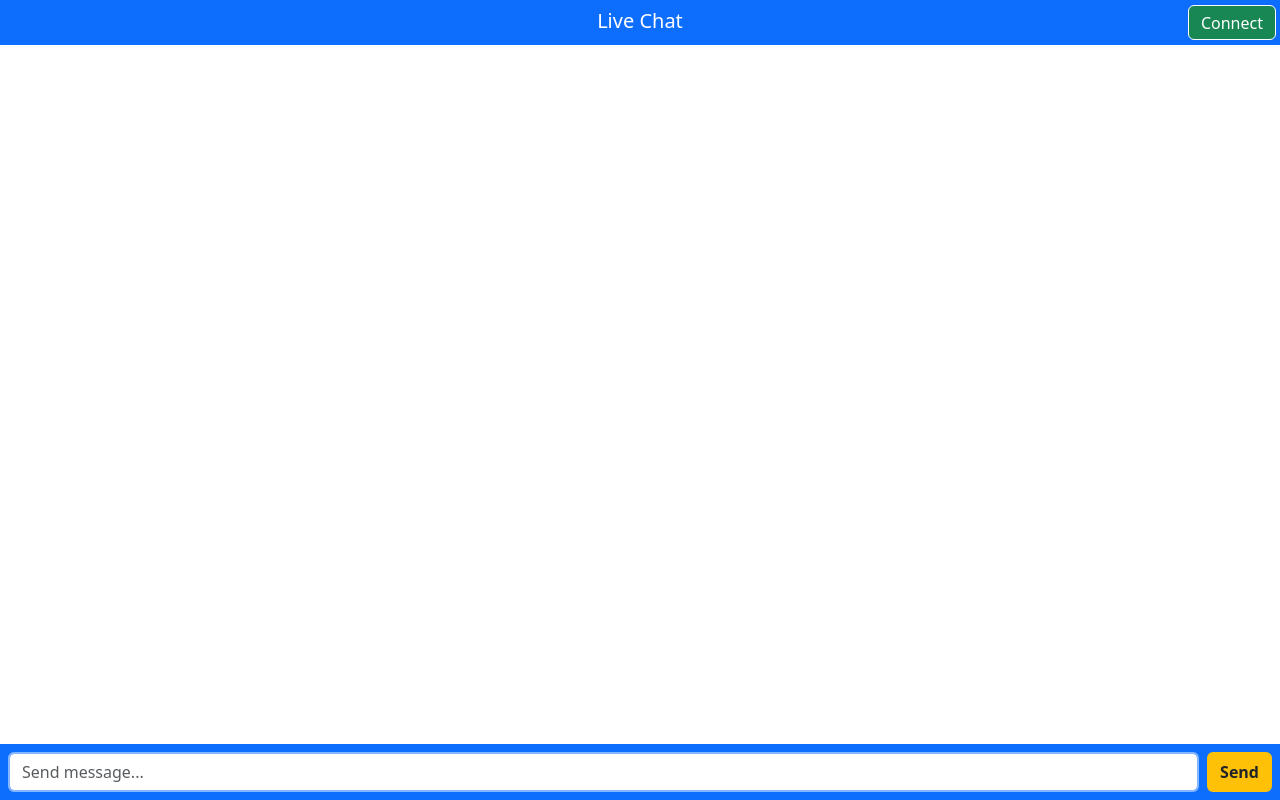
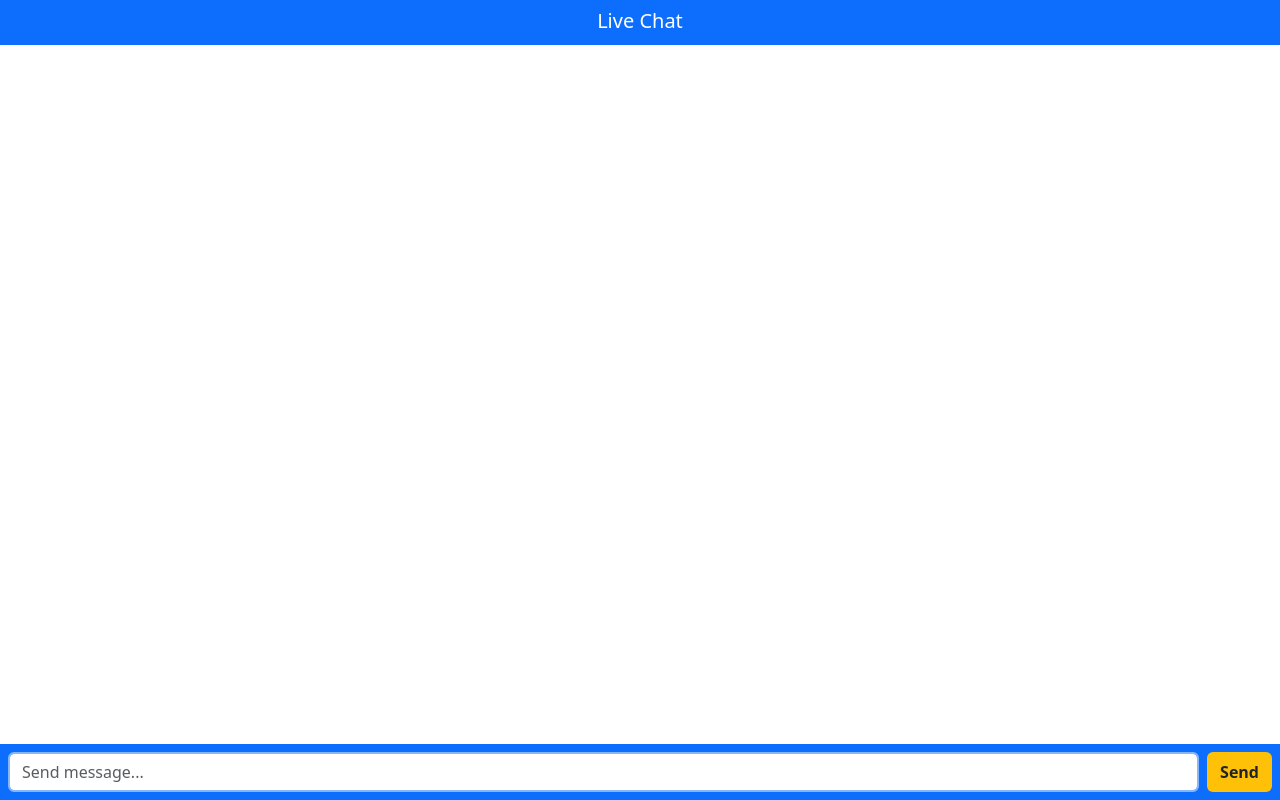
Before and after one commit to goduguvenugopal/simple-live-chat-app, a website: page public/index.html in a window 1280 px wide. Drawn offline with nearby package versions, Linux system fonts and the light colour scheme; no server answers.

Commit message:
removed connect btn

```diff
--- a/public/index.html
+++ b/public/index.html
@@ -22,7 +22,7 @@
       class="pt-1 bg-primary text-white d-flex justify-content-center align-items-center">
       <h5 class="">Live Chat</h5>
     </div>
-    <button style="
+    <!-- <button style="
           position: absolute;
           top: 5px;
           right: 4px;
@@ -31,7 +31,7 @@
           z-index: 10px;
         " class="btn bg-success text-white d-flex justify-content-center align-items-center">
       Connect
-    </button>
+    </button> -->
   </header>
 
   <!-- messages section -->
```
